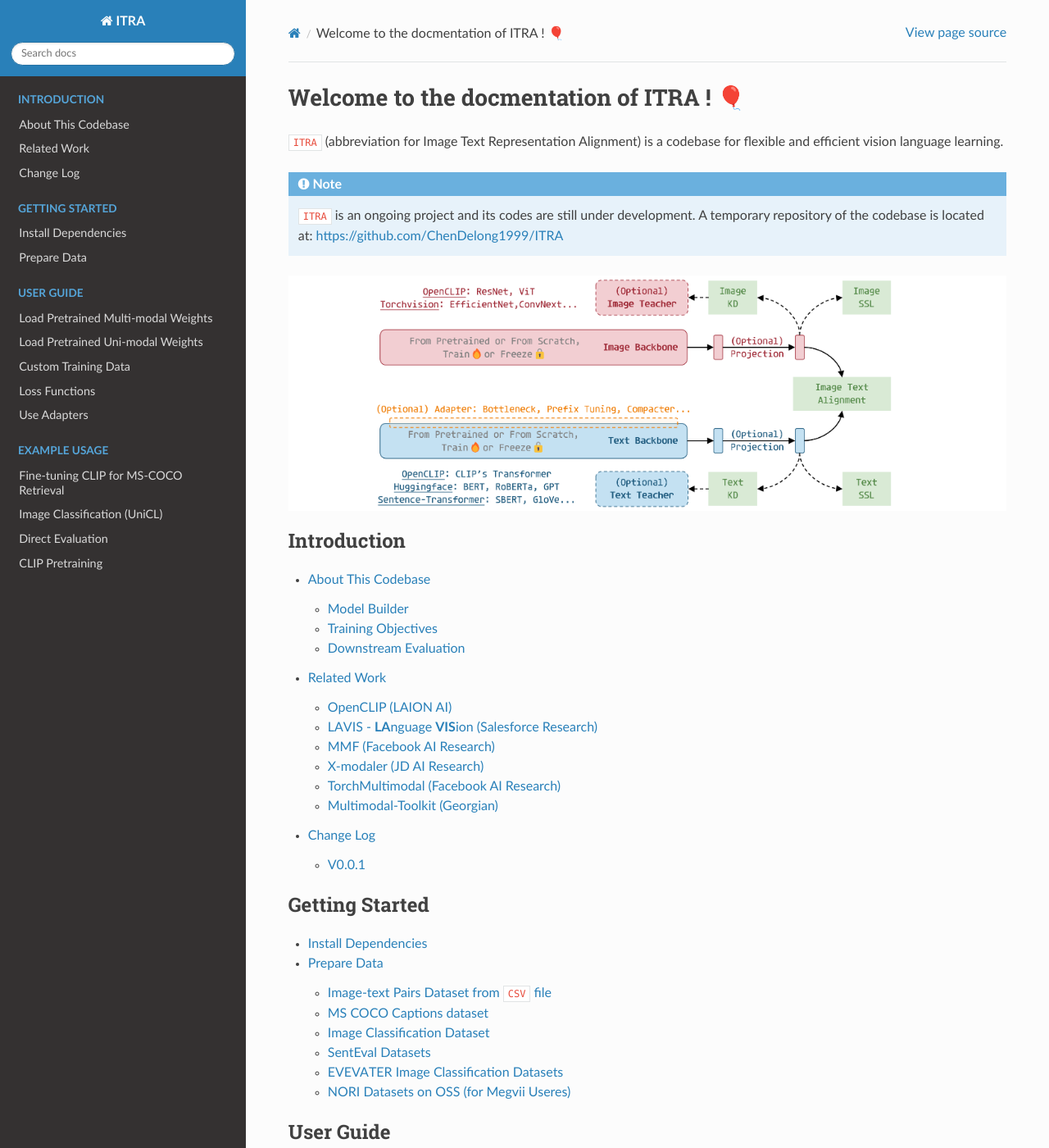
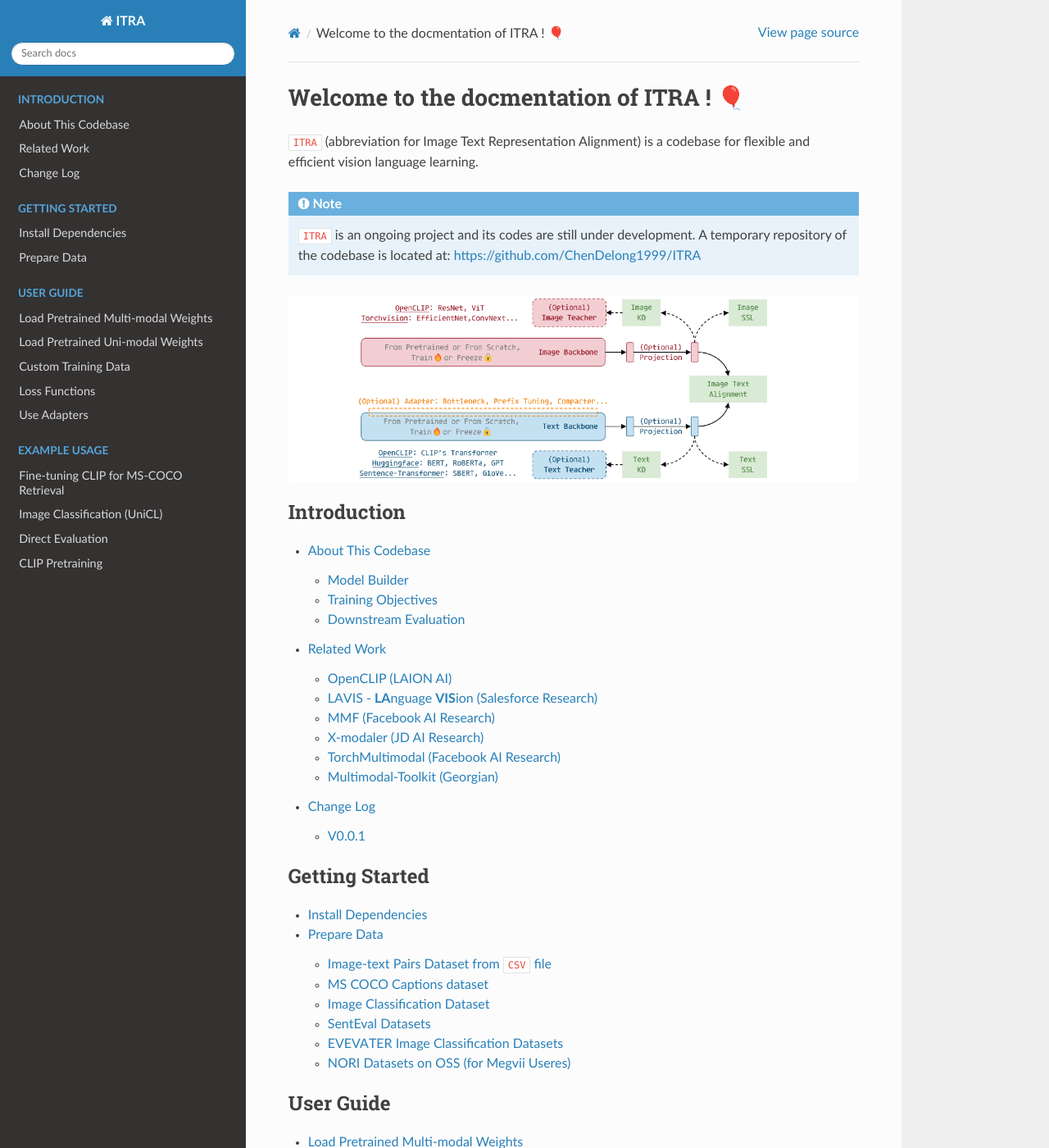
Before and after one commit to ChenDelong1999/ITRA-Documentations, a Sphinx documentation site: the page built from source/index.rst, in a window 1280 px wide and 1400 px high. Shown: the whole window at 82% size. Built offline with Sphinx 7.4.7 and the Read the Docs theme 2.0.0, drawn with Linux system fonts in a browser that asks for light colours.

Commit message:
too wide, too ugly

```diff
--- a/source/conf.py
+++ b/source/conf.py
@@ -58,10 +58,10 @@ html_theme = 'sphinx_rtd_theme'
 # relative to this directory. They are copied after the builtin static files,
 # so a file named "default.css" will overwrite the builtin "default.css".
 
-html_static_path = ['_static']
-html_css_files = [
-    'css/custom.css',
-]
+# html_static_path = ['_static']
+# html_css_files = [
+#     'css/custom.css',
+# ]
 
 from recommonmark.transform import AutoStructify
 
```
